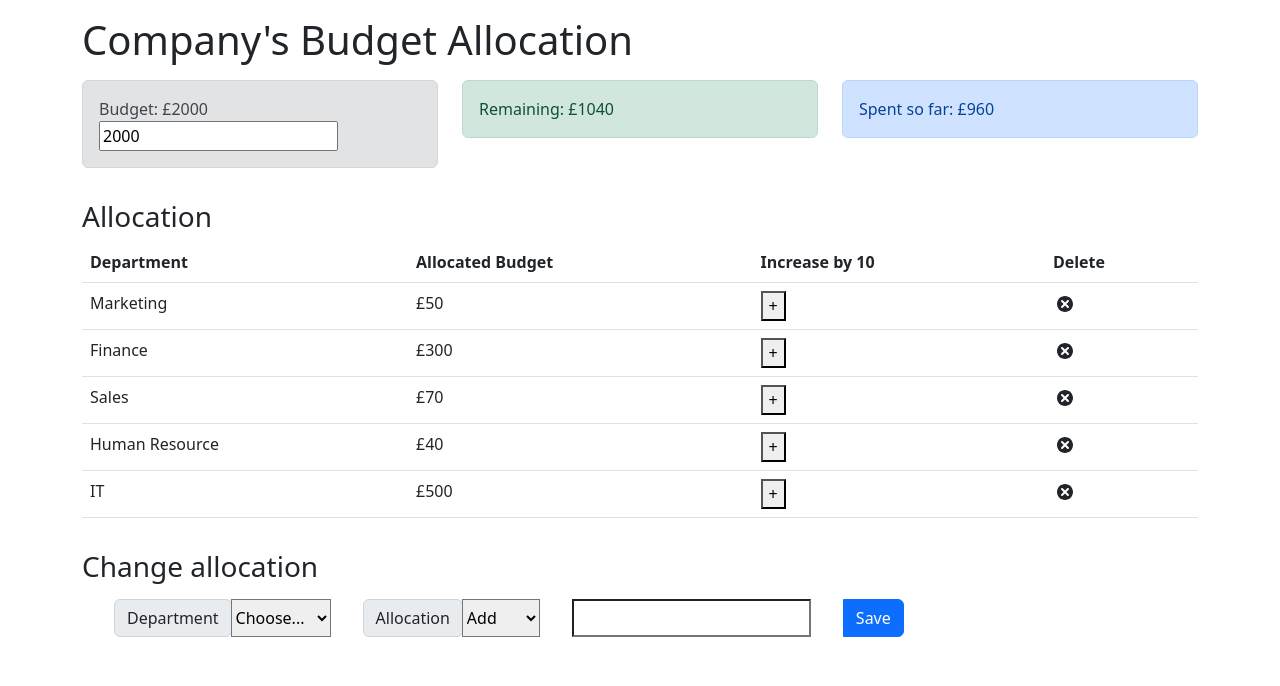
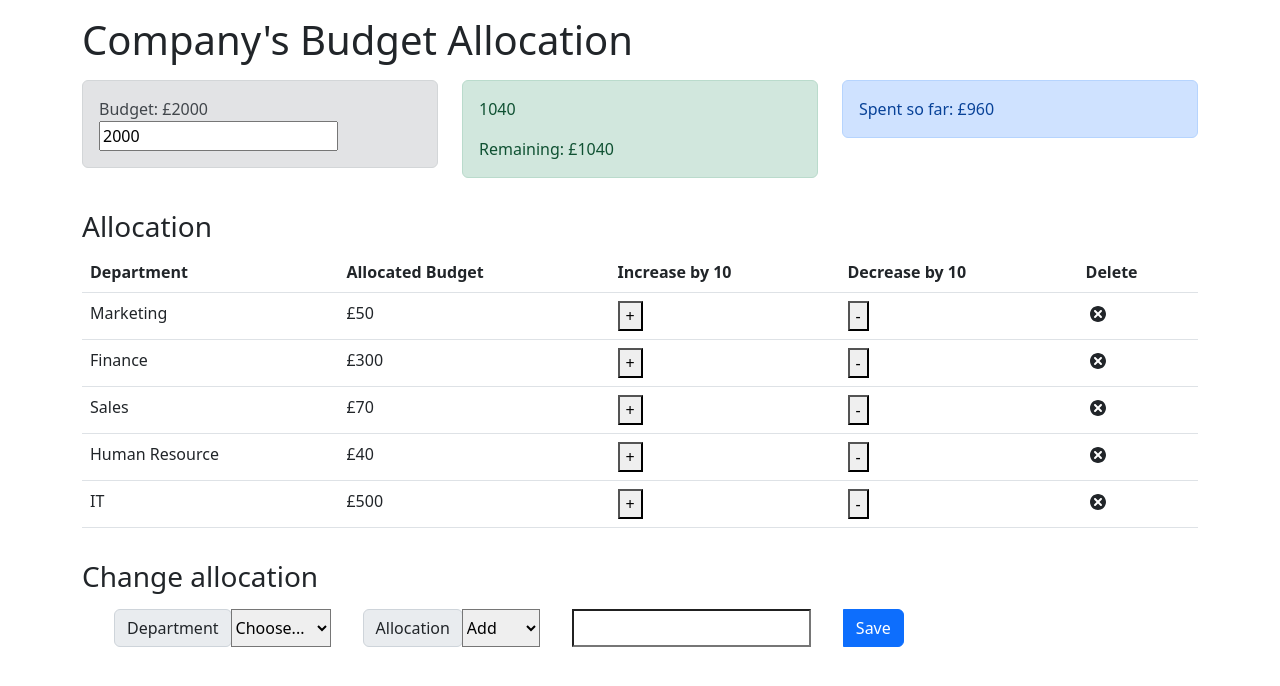
Before and after one commit to ibm-developer-skills-network/ejtos-react_budget_app, a React (Create React App) app: page / in a window 1280 px wide. Shown: the top 686 px of the page. Built offline with nearby package versions, Linux system fonts and the light colour scheme.

Commit message:
added alerts

```diff
--- a/src/components/Budget.js
+++ b/src/components/Budget.js
@@ -1,18 +1,27 @@
-import React, { useContext } from 'react';
+import React, { useContext, useState } from 'react';
 import { AppContext } from '../context/AppContext';
 
 const Budget = () => {
     const { budget, dispatch } = useContext(AppContext);
+    const [errorMessage, setErrorMessage] = useState('');
 
     const handleBudgetChange = (event) => {
         const newBudgetValue = parseInt(event.target.value, 10);
-        dispatch({ type: 'SET_BUDGET', payload: newBudgetValue });
+        if (newBudgetValue <= 20000) {
+            dispatch({ type: 'SET_BUDGET', payload: newBudgetValue });
+            setErrorMessage(''); // Clear any previous error message
+        } else {
+            setErrorMessage('The value cannot exceed 20000');
+        }
     }
 
     return (
-        <div className='alert alert-secondary'>
-            <span>Budget: £{budget}</span>
-            <input type="number" step="10" value={budget} onChange={handleBudgetChange}></input>
+        <div>
+            <div className='alert alert-secondary'>
+                <span>Budget: £{budget}</span>
+                <input type="number" step="10" value={budget} onChange={handleBudgetChange}></input>
+            </div>
+            {errorMessage && <p className="alert alert-danger">{errorMessage}</p>}
         </div>
     );
 };
--- a/src/components/ExpenseItem.js
+++ b/src/components/ExpenseItem.js
@@ -25,11 +25,25 @@ const ExpenseItem = (props) => {
 
     }
 
+    const decreaseAllocation = (name) => {
+        const expense = {
+            name: name,
+            cost: 10,
+
+        };
+
+        dispatch({
+            type: 'RED_EXPENSE',
+            payload: expense
+        });
+    }
+
     return (
         <tr>
         <td>{props.name}</td>
         <td>£{props.cost}</td>
         <td><button onClick={event=> increaseAllocation(props.name)}>+</button></td>
+        <td><button onClick={event=> decreaseAllocation(props.name)}>-</button></td>
         <td><TiDelete size='1.5em' onClick={handleDeleteExpense}></TiDelete></td>
         </tr>
     );
--- a/src/components/ExpenseList.js
+++ b/src/components/ExpenseList.js
@@ -12,6 +12,9 @@ const ExpenseList = () => {
               <th scope="col">Department</th>
               <th scope="col">Allocated Budget</th>
               <th scope="col">Increase by 10</th>
+              <th scope="col">Decrease by 10</th>
+
+
               <th scope="col">Delete</th>
             </tr>
           </thead>
--- a/src/components/Remaining.js
+++ b/src/components/Remaining.js
@@ -7,8 +7,11 @@ const Remaining = () => {
         return (total = total + item.cost);
     }, 0);
     const alertType = totalExpenses > budget ? 'alert-danger' : 'alert-success';
+    const alertMessage = totalExpenses > budget ? 'The value cannot exceed remaining funds' : budget-totalExpenses;
+
     return (
         <div className={`alert ${alertType}`}>
+            {alertMessage && <p>{alertMessage}</p>}
             <span>Remaining: £{budget - totalExpenses}</span>
         </div>
     );
--- a/src/context/AppContext.js
+++ b/src/context/AppContext.js
@@ -24,7 +24,8 @@ export const AppReducer = (state, action) => {
                 return {
                     ...state,
                 };
-            } else {
+            }
+             else {
                 alert("Cannot increase the allocation! Out of funds");
                 return {
                     ...state
```
Also changed, not shown: 1 other file (tests, documents, lock files or other folders).
